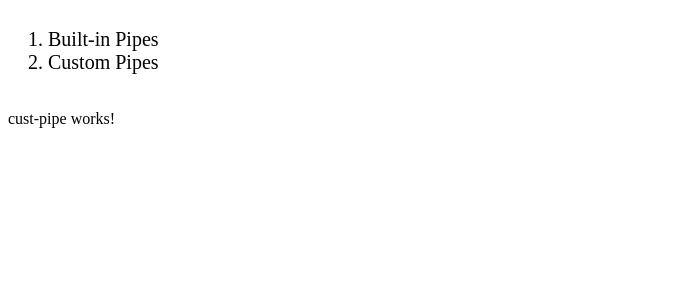
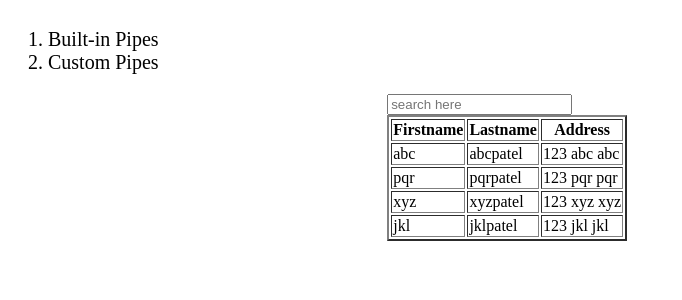
Before and after one commit to Jinal207/AngularTraining, an Angular app: page /customPipe in a window 1280 px wide. Shown: the top 300 px of the page, without its empty margins (0-682 px from the left). Built offline with nearby package versions, Linux system fonts and the light colour scheme.

Commit message:
custom pipe first commit

```diff
--- a/src/app/cust-pipe/cust-pipe.component.css
+++ b/src/app/cust-pipe/cust-pipe.component.css
@@ -0,0 +1,3 @@
+.container {
+  margin-left: 30%;
+}
--- a/src/app/cust-pipe/cust-pipe.component.html
+++ b/src/app/cust-pipe/cust-pipe.component.html
@@ -1 +1,22 @@
-<p>cust-pipe works!</p>
+<div class="container">
+
+  <input type="text" placeholder="search here" [(ngModel)]="searchQuery">
+
+  <table border="2">
+    <thead>
+      <tr>
+        <th scope="col">Firstname</th>
+        <th scope="col">Lastname</th>
+        <th scope="col">Address</th>
+      </tr>
+    </thead>
+    <tbody>
+      <tr *ngFor="let item of employees|searchPipe:searchQuery">
+        <td>{{item.firstname}}</td>
+        <td>{{item.lastname}}</td>
+        <td>{{item.address}}</td>
+      </tr>
+    </tbody>
+  </table>
+
+</div>
--- a/src/app/cust-pipe/cust-pipe.component.ts
+++ b/src/app/cust-pipe/cust-pipe.component.ts
@@ -6,5 +6,31 @@ import { Component } from '@angular/core';
   styleUrls: ['./cust-pipe.component.css']
 })
 export class CustPipeComponent {
+  searchQuery!: any;
+  employees: any[];
 
+  constructor() {
+    this.employees = [
+      {
+        firstname: "abc",
+        lastname: "abcpatel",
+        address: "123 abc abc"
+      },
+      {
+        firstname: "pqr",
+        lastname: "pqrpatel",
+        address: "123 pqr pqr"
+      },
+      {
+        firstname: "xyz",
+        lastname: "xyzpatel",
+        address: "123 xyz xyz"
+      },
+      {
+        firstname: "jkl",
+        lastname: "jklpatel",
+        address: "123 jkl jkl"
+      },
+    ]
+  }
 }
--- /dev/null
+++ b/src/app/search-pipe.pipe.ts
@@ -0,0 +1,22 @@
+import { compileNgModule } from '@angular/compiler';
+import { Pipe, PipeTransform } from '@angular/core';
+
+@Pipe({
+  name: 'searchPipe'
+})
+export class SearchPipePipe implements PipeTransform {
+
+  transform(value: any[], query: string): any[] {
+    if (!value.length) return value;
+    if (!query) return value;
+
+    query = query.toLowerCase();
+
+    let res = value.filter((item: any) => {
+      return item.firstname.toLowerCase().includes(query) || item.lastname.toLowerCase().includes(query) || item.address.toLowerCase().includes(query)
+    });
+
+    return res;
+  }
+
+}
```
Also changed, not shown: src/app/app.module.ts (+6 -7 lines), 1 other file (tests, documents, lock files or other folders).
